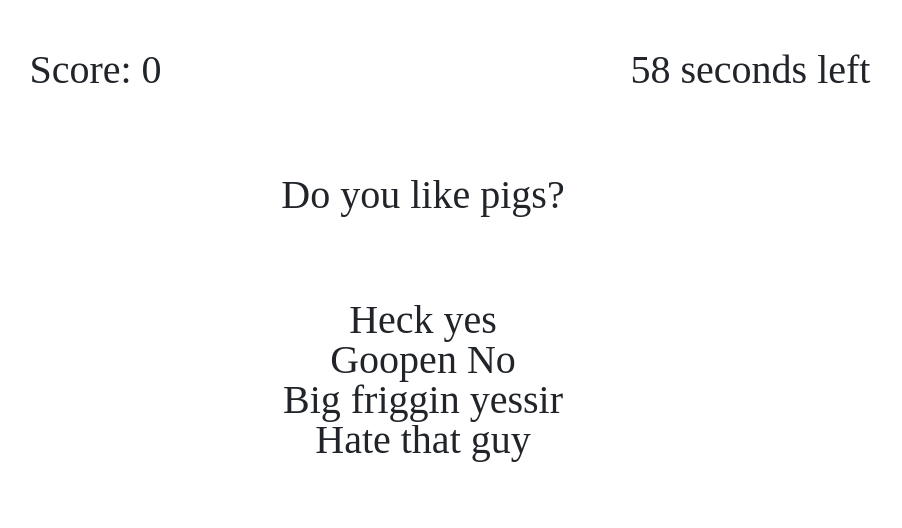
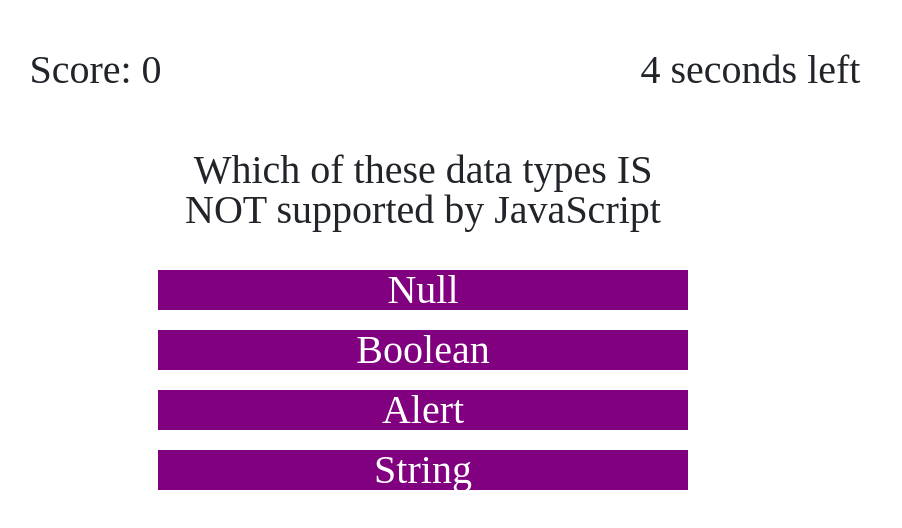
Before and after one commit to AWSiegfried/HW04-timedquiz, a plain HTML site: page index.html in a window 1280 px wide. Both pictures are taken after a click on the button "Begin". Shown: the whole page, without its empty margins (217-1119 px from the left). Drawn offline with nearby package versions, Linux system fonts and the light colour scheme.

Commit message:
updated css to be less ugly

```diff
--- a/index.html
+++ b/index.html
@@ -74,7 +74,7 @@
             <div class="row">
                 <div class="col-md-12 col-sm-12" id="scores">
                     <h2>Leaderboard</h2>
-                    <ol id="highscores"></ol>
+                    <ul id="highscores"></ul>
                 </div>
             </div>
         </section>
--- a/script.js
+++ b/script.js
@@ -19,28 +19,34 @@ var initialsInput = document.querySelector("#initials");
 var theLeaderboard = document.querySelector("#theleaderboard");
 var scores = document.querySelector("#highscores");
 
+var players = [];
+
 
 //Gamestate variables
 var thisQuestion = 0;
-var timer = 60;
+var timer = 6;
 var score = 0;
 
 //Array of questions
 var questions = [{
-    thequestion: "Do you like pigs?",
-    options: ["Heck yes", "Goopen No", "Big friggin yessir", "Hate that guy"],
+    thequestion: "Which of these data types IS NOT supported by JavaScript",
+    options: ["Null", "Boolean", "Alert", "String"],
+    answer: "2",
+}, {
+    thequestion: "What selector is the # symbol used to specify?",
+    options: ["ID", "Class", "<P>", "<Div>"],
+    answer: "0",
+}, {
+    thequestion: "When linking your Javascript page, where do you place the link?",
+    options: ["Header", "End of Body", "Somewhere in the middle", "Doesn't Matter"],
     answer: "1",
 }, {
-    thequestion: "Do you like anime?",
-    options: ["Heck yes", "Goopen No", "Big friggin yessir", "Hate that guy"],
-    answer: "1",
+    thequestion: "Which of these symbols represents the 'or' function?",
+    options: ["&&", "===", "++", "||"],
+    answer: "3",
 }, {
-    thequestion: "Are you the reincarnated ghost of Ghengis Khan?",
-    options: ["Heck yes", "Goopen No", "Big friggin yessir", "Hate that guy"],
-    answer: "1",
-}, {
-    thequestion: "What does Pot of Greed do?",
-    options: ["Heck yes", "Goopen No", "Big friggin yessir", "Hate that guy"],
+    thequestion: "Which of these is the outermost feature in the box model?",
+    options: ["Padding", "Margin", "Border", "Content"],
     answer: "1",
 }];
 
@@ -49,6 +55,9 @@ function askQuestions() {
 
     //Show quiz
     quiz.style.display = "block";
+
+    startTimer();
+    rerender();
 
     //Start timer
     function startTimer() {
@@ -74,11 +83,7 @@ function askQuestions() {
         finalScore.textContent = score;
     }
 
-
-    startTimer();
-    rerender();
-
-    //Make them clickable
+    //Makes questions clickable
     function click(event) {
         event.preventDefault();
         event.stopPropagation();
@@ -108,8 +113,10 @@ function askQuestions() {
             }
         }, 1000);
 
+
     }
 
+    // Ask questions
     function rerender() {
         //Present Score
         currentScore.textContent = "Score: " + score;
@@ -128,6 +135,48 @@ function askQuestions() {
             element.addEventListener("click", click);
         }
     }
+
+    //Generate new score
+    submitButton.addEventListener("click", function() {
+        var initials = initialsInput.value.trim();
+        var newScore = document.createElement("li");
+        newScore.textContent = initials + " " + score;
+        console.log(newScore)
+
+        var scoreSaved = JSON.parse(window.localStorage.getItem("newScore"));
+        if (scoreSaved !== null) {
+            newScore = scoreSaved;
+        }
+
+        //Render score history
+        function renderScore() {
+            scores.innerHTML = "";
+            for (var i = 0; i < players.length; i++) {
+                var player = players[i];
+
+                var li = document.createElement("li");
+                li.textContent = player;
+
+                scores.appendChild(li);
+                saveScore();
+            }
+        }
+
+        //Save score
+        function saveScore() {
+            if (players !== null) {
+                window.localStorage.setItem("scoreSaved", JSON.stringify(newScore));
+            };
+        };
+
+        renderScore();
+
+        // Show leaderboard
+        theLeaderboard.append(newscore);
+        gameover.style.display = "none";
+        theLeaderboard.style.display = "block";
+
+    })
 }
 
 //Start Game
@@ -140,30 +189,35 @@ button.addEventListener("click", function(event) {
     askQuestions();
 });
 
-//Submit initals/answer
-submitButton.addEventListener("click", function() {
-    //Get input
-    var initials = initialsInput.value.trim();
 
-    // If empty don't run, else
-    if (initials !== "") {
 
-        // Pull from localstorage or set to an empty array
-        var leaderboard = JSON.parse(window.localStorage.getItem("leaderboard")) || [];
 
-        // Create new score that includes initials
-        var newScore = document.createElement("li");
-        newScore = initials + " " + score;
-        console.log(newScore);
 
-        // save to localstorage
-        leaderboard.push(newScore.textContent);
-        window.localStorage.setItem("leaderboard", JSON.stringify(leaderboard));
 
-        // Show leaderboard
-        theLeaderboard.append(newScore);
-        gameover.style.display = "none";
-        theLeaderboard.style.display = "block";
-    }
 
-});
+
+
+// //Get input
+// var initials = initialsInput.value.trim();
+
+// var newScore = document.createElement("li");
+// newScore.textContent = initials + " " + score;
+
+// // Create new score that includes initials
+// var newScore = document.createElement("li");
+// newScore.textContent = initials + " " + score;
+// console.log(newScore);
+
+// // Pull from localstorage or set to an empty array
+// var leaderboard = JSON.parse(localStorage.getItem(newScore)) || [];
+// console.log(leaderboard)
+
+// // save to localstorage
+// leaderboard.push(newScore);
+// localStorage.setItem("newScore", JSON.stringify(leaderboard));
+// console.log(leaderboard)
+
+// // Show leaderboard
+// theLeaderboard.append(leaderboard);
+// gameover.style.display = "none";
+// theLeaderboard.style.display = "block";
--- a/style.css
+++ b/style.css
@@ -48,7 +48,8 @@
 }
 
 #theQuestion {
-    margin: 75px;
+    margin: 50px;
+    margin-bottom: 10px;
 }
 
 #orderedList {
@@ -74,3 +75,27 @@
     margin: auto;
     width: 50%;
 }
+
+#answer1 {
+    margin: 20px;
+    background-color: purple;
+    color: white;
+}
+
+#answer2 {
+    margin: 20px;
+    background-color: purple;
+    color: white;
+}
+
+#answer3 {
+    margin: 20px;
+    background-color: purple;
+    color: white;
+}
+
+#answer4 {
+    margin: 20px;
+    background-color: purple;
+    color: white;
+}
```
